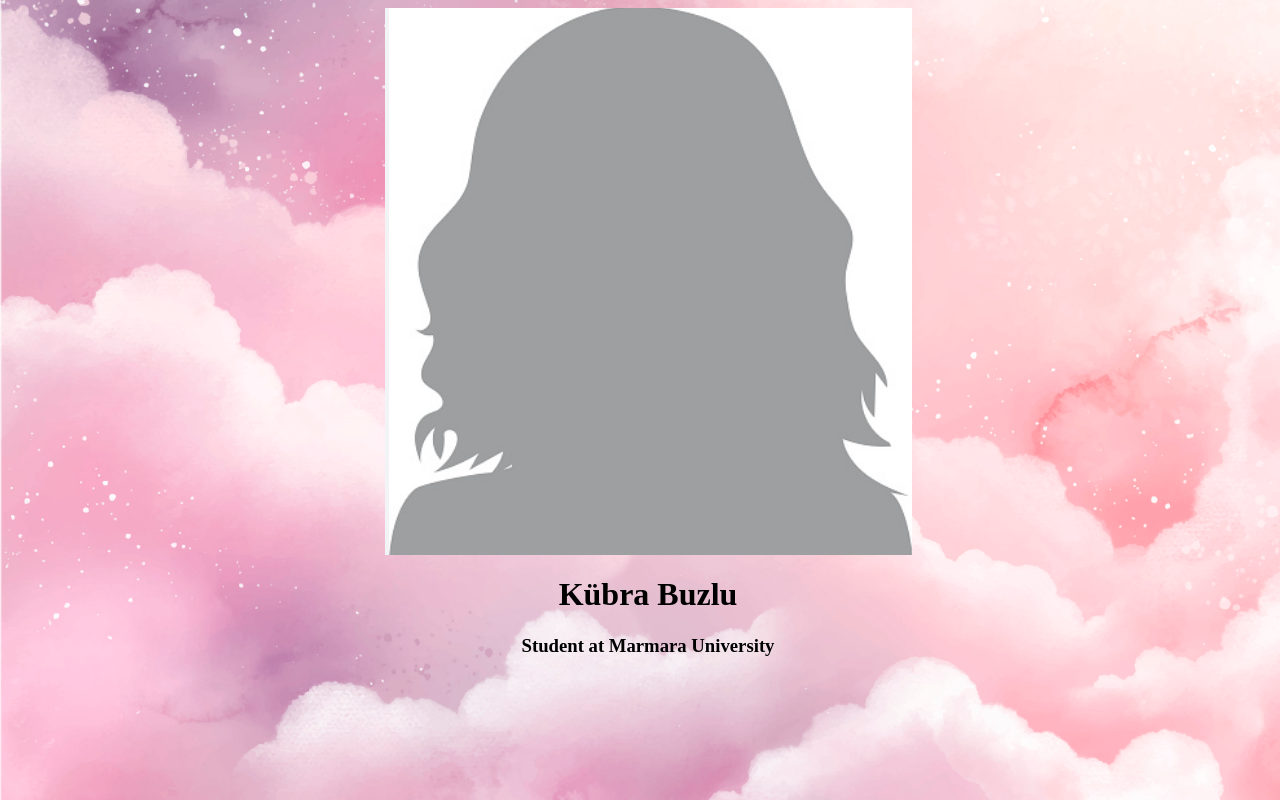
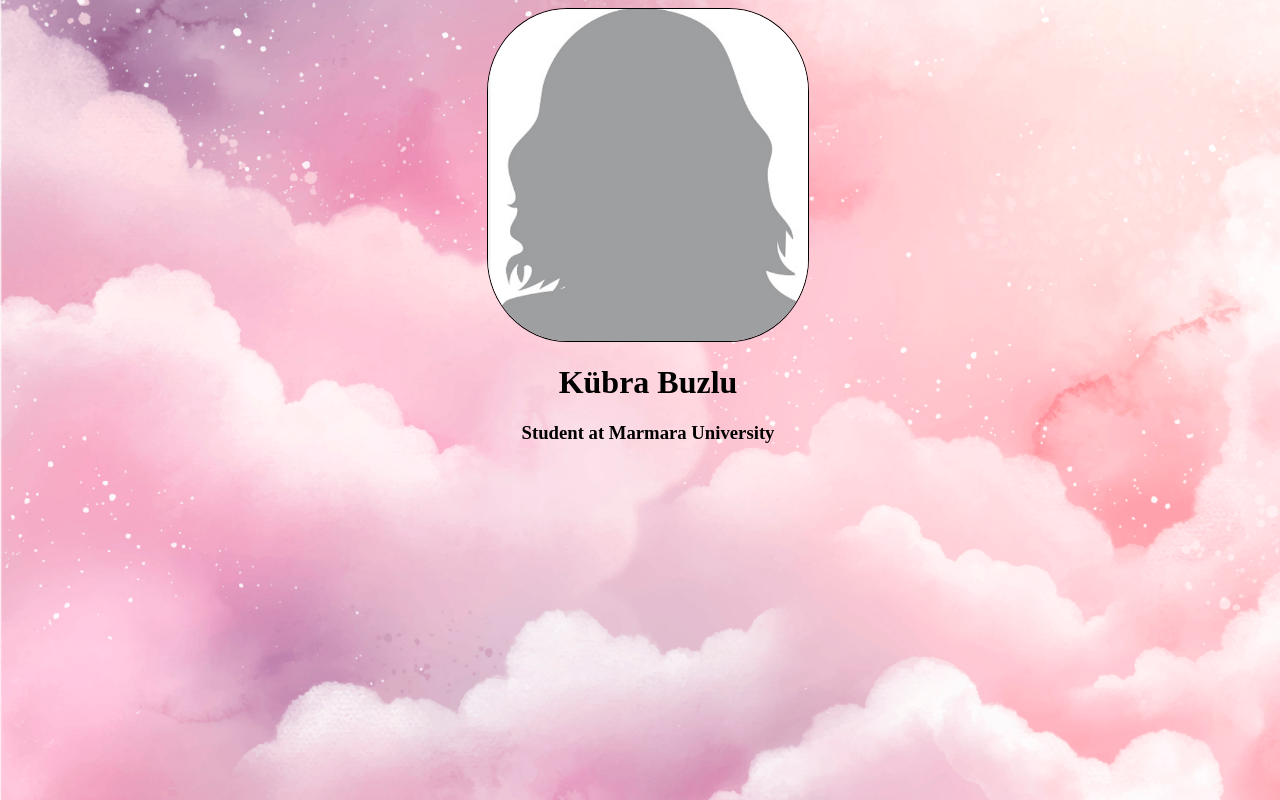
Before and after one commit to kubrabuzlu/kubrabuzlu.github.io, a plain HTML site: page index.html in a window 1280 px wide. Drawn offline with Linux system fonts and the light colour scheme.

Commit message:
Update index.html

```diff
--- a/index.html
+++ b/index.html
@@ -7,9 +7,9 @@
 
     <body>
         <div align="center">
-          <img src="images/profile_icon.png"/>
-          <div class="name">
-            <h1>Kübra Buzlu</h1>
+          <img src="images/profile_icon.png" class="p-icon"/>
+          <div>
+            <h1>Kübra Buzlu</h1 class="n">
             <h3>Student at Marmara University</h3>
           </div>
         </div>
```
